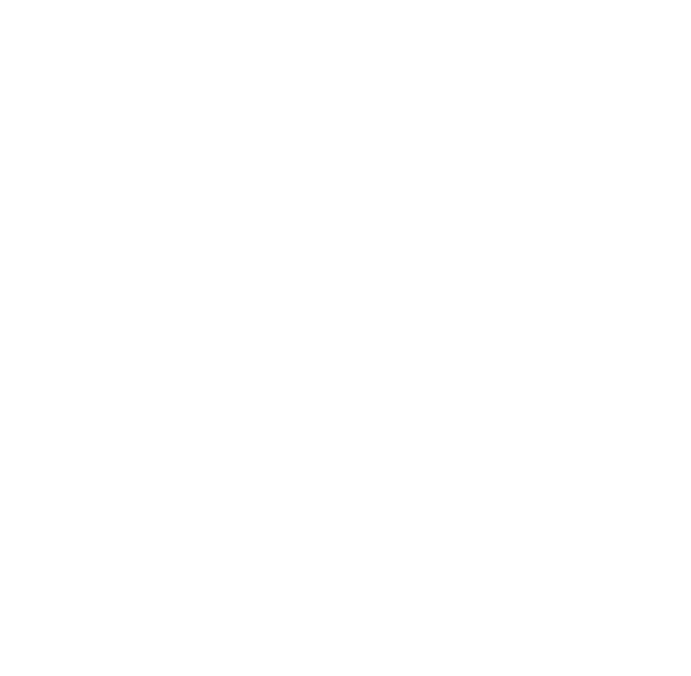
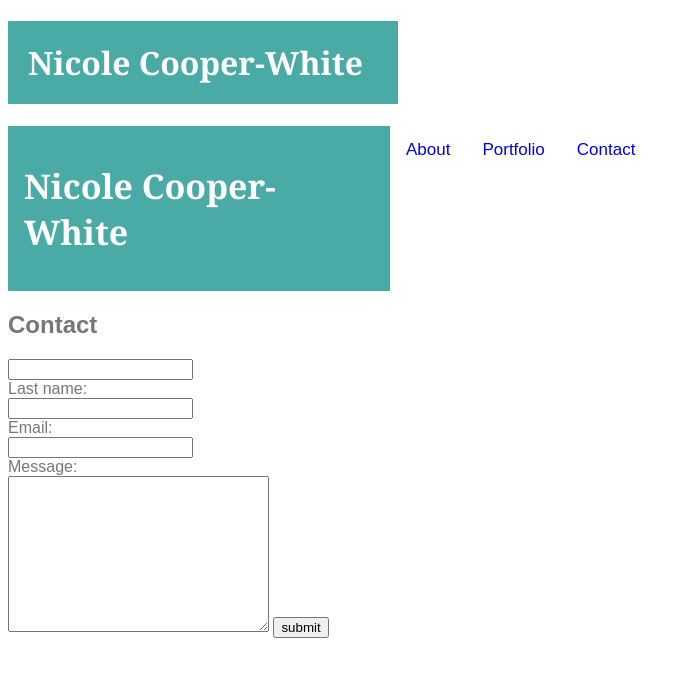
Before and after one commit to ncooperw/Basic-Portfolio, a plain HTML site: page contact.html in a window 1280 px wide. Shown: the whole page, without its empty margins (0-691 px from the left). Drawn offline with Linux system fonts and the light colour scheme.

Commit message:
added form and headers

```diff
--- a/assets/css/style.css
+++ b/assets/css/style.css
@@ -7,8 +7,8 @@
 /* Style the links inside the navigation bar */
 .topnav a {
     float: left;
-    color: ;
-    text-align: ;
+   /* color: ;*/
+   /* text-align: ;*/
     padding: 14px 16px;
     text-decoration: none;
     font-size: 17px;
@@ -19,6 +19,7 @@
     color: white;
     padding: 20px;
     width: 350px;
+    float: left;
 }
 body {
     background-color: #ffffff;
--- a/contact.html
+++ b/contact.html
@@ -0,0 +1,47 @@
+<!DOCTYPE html>
+<html lang="en-US">
+
+<head>
+    <meta charset="utf-8">
+    <title> Basic Portfolio </title>
+    <link rel="stylesheet" type="text/css" href=assets/css/style.css>
+</head>
+
+<body>
+
+	<header>
+    <h1 id=name>Nicole Cooper-White</h1>
+
+<!--top bar navigation -->
+
+<div class="topnav">
+  <a class=name><h1>Nicole Cooper-White</h1></a>
+  <a href="index.html">About</a>
+  <a href="portfolio.html">Portfolio</a>
+  <a class="active" href="contact.html">Contact</a>
+</div>
+ </header>
+ <div>
+	<section>
+        <h2 id=section-title>Contact</h2>
+    </section>
+</div>
+
+<!--Need line under-->
+
+<!--Form-->
+<div class="container">
+<form action="action>
+    First name: <br>
+    <input type="text" name="firstname"><br>
+
+    Last name: <br>
+    <input type="text" name="lastname"><br>
+    Email: <br>
+    <input type="email" name="email"><br>
+    Message: <br>
+    <textarea name="message" rows="10" cols="30"></textarea>
+    <input type="submit" value="submit">
+
+</form>
+</div>
```
Also changed, not shown: portfolio.html (+29 -0 lines).
